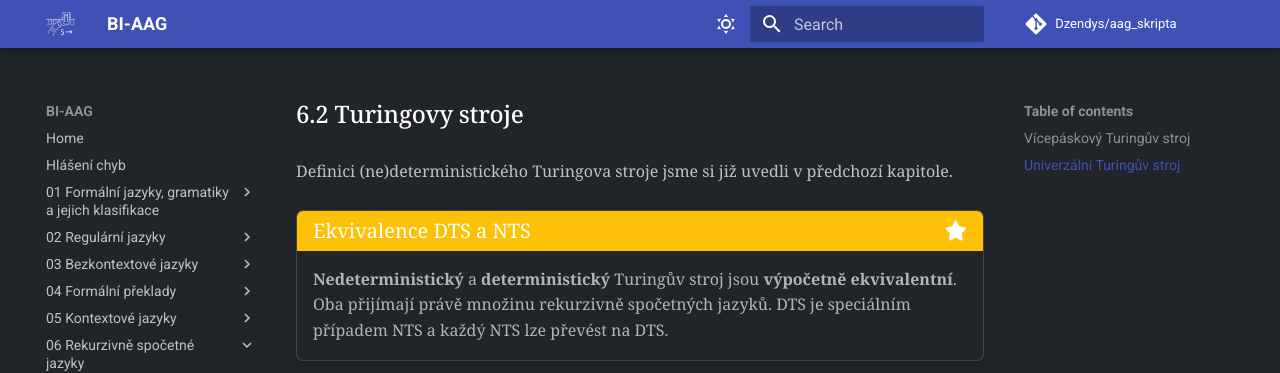
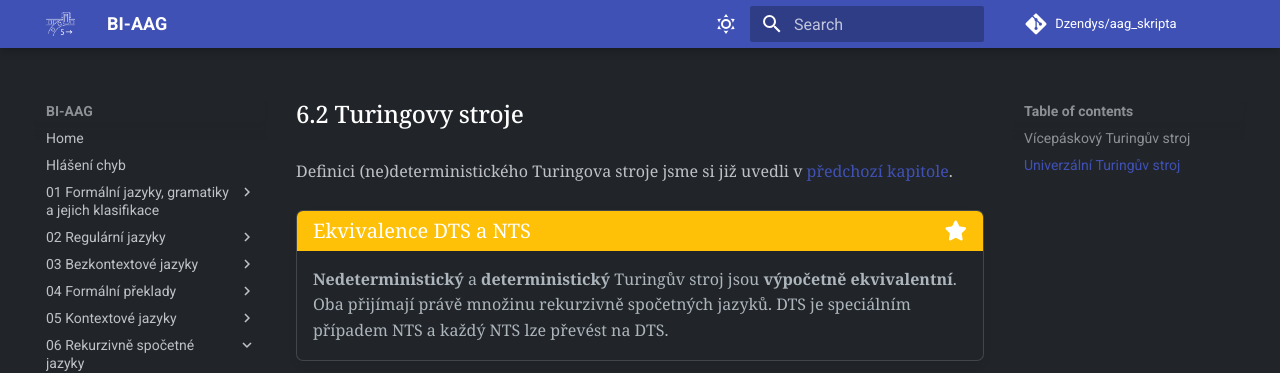
Before and after one commit to Dzendys/aag_skripta, an MkDocs documentation site: the page built from docs/06_Rekurzivně_spočetné_jazyky/6.2_Turingovy_stroje.md, in a window 1280 px wide and 1156 px high. Shown: the top 373 px of the window. Built offline with MkDocs 1.6.1 and Material for MkDocs 9.7.7, drawn with Linux system fonts in a browser that asks for light colours; comment, search, counter and statistics services are not loaded; some of the changed lines change nothing that is shown.

Commit message:
Add link to chapter 5

```diff
--- a/docs/06_Rekurzivně_spočetné_jazyky/6.2_Turingovy_stroje.md
+++ b/docs/06_Rekurzivně_spočetné_jazyky/6.2_Turingovy_stroje.md
@@ -1,6 +1,6 @@
 # 6.2 Turingovy stroje
 
-Definici (ne)deterministického Turingova stroje jsme si již uvedli v předchozí kapitole.
+Definici (ne)deterministického Turingova stroje jsme si již uvedli v [předchozí kapitole](../05_Kontextové_jazyky/5.2_Lineárně_omezené_Turingovy_stroje.md#def-ts).
 
 !!! Implication "Ekvivalence DTS a NTS"
     **Nedeterministický** a **deterministický** Turingův stroj jsou **výpočetně ekvivalentní**.
```
